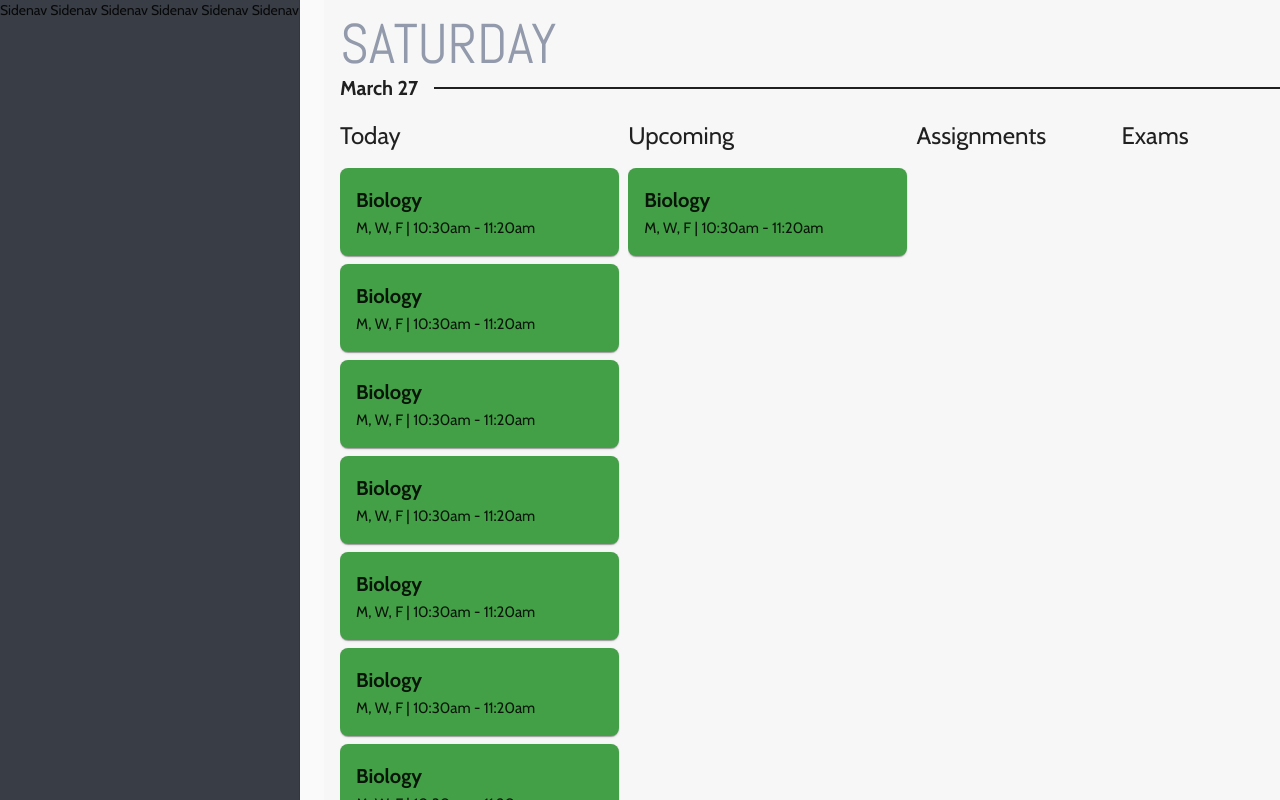
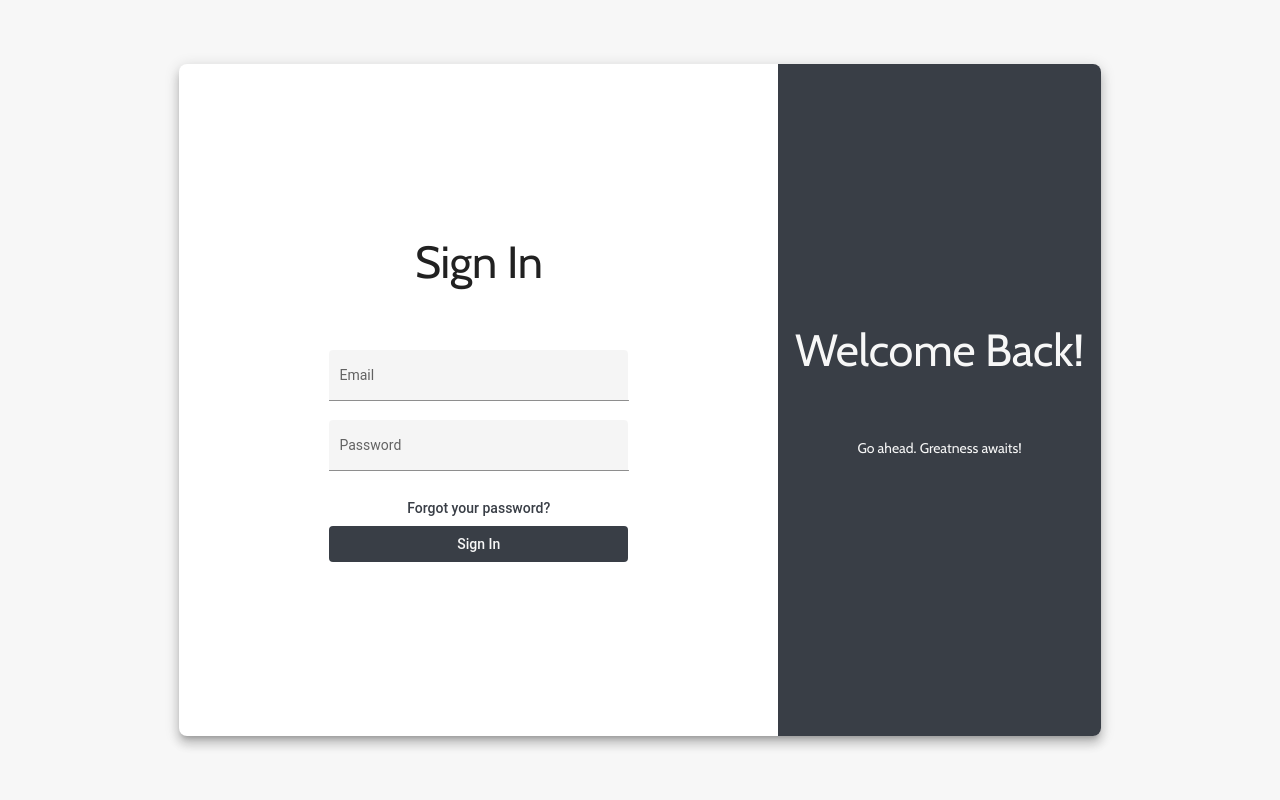
Before and after one commit to john17727/Seiri-Web, an Angular app: page / in a window 1280 px wide. Built offline with nearby package versions, Linux system fonts and the light colour scheme.

Commit message:
Created the login page.

```diff
--- a/src/app/app-routing.module.ts
+++ b/src/app/app-routing.module.ts
@@ -1,9 +1,11 @@
 import { NgModule } from '@angular/core';
 import { RouterModule, Routes } from '@angular/router';
 import { DashboardComponent } from './pages/dashboard/dashboard.component';
+import { StartComponent } from './pages/start/start.component';
 
 const routes: Routes = [
-  { path: '', component: DashboardComponent }
+  { path: 'dashboard', component: DashboardComponent },
+  { path: '', component: StartComponent }
 ];
 
 @NgModule({
--- a/src/app/app.component.html
+++ b/src/app/app.component.html
@@ -1,5 +1,5 @@
 <mat-sidenav-container class="sidenav-container">
-  <mat-sidenav class="sidenav" #sidenav mode="side" opened fixedInViewport="true">Sidenav Sidenav Sidenav Sidenav Sidenav Sidenav</mat-sidenav>
+  <mat-sidenav *ngIf="false" class="sidenav" #sidenav mode="side" opened fixedInViewport="true">Sidenav Sidenav Sidenav Sidenav Sidenav Sidenav</mat-sidenav>
   <mat-sidenav-content class="content">
     <router-outlet></router-outlet>
   </mat-sidenav-content>
--- a/src/app/pages/dashboard/dashboard.component.html
+++ b/src/app/pages/dashboard/dashboard.component.html
@@ -9,6 +9,12 @@
     <div class="content">
         <div class="col">
             <h1 class="col-header">Today</h1>
+            <div class="col-list">
+                <app-course-card></app-course-card>
+            </div>
+        </div>
+        <div class="col">
+            <h1 class="col-header">Upcoming</h1>
             <div class="col-list">
                 <app-course-card></app-course-card>
                 <app-course-card></app-course-card>
@@ -23,12 +29,6 @@
             </div>
         </div>
         <div class="col">
-            <h1 class="col-header">Upcoming</h1>
-            <div class="col-list">
-                <app-course-card></app-course-card>
-            </div>
-        </div>
-        <div class="col">
             <h1 class="col-header">Assignments</h1>
         </div>
         <div class="col">
--- /dev/null
+++ b/src/app/pages/start/start.component.html
@@ -0,0 +1,23 @@
+<div class="page">
+<mat-card class="login-card mat-elevation-z8">
+    <div class="login-content">
+        <h1 class="mat-display-2">Sign In</h1>
+        <form class="form" [formGroup]="loginForm" (ngSubmit)="login()">
+            <mat-form-field class="email" appearance="fill">
+                <mat-label>Email</mat-label>
+                <input matInput type="email" formControlName="email">
+            </mat-form-field>
+            <mat-form-field class="password" appearance="fill">
+                <mat-label>Password</mat-label>
+                <input matInput type="password" formControlName="password">
+            </mat-form-field>
+            <button type="button" mat-button color="primary">Forgot your password?</button>
+            <button type="submit" mat-flat-button color="primary">Sign In</button>
+        </form>
+    </div>
+    <div class="welcome-content">
+        <h1 class="mat-display-2">Welcome Back!</h1>
+        <h2 class="mat-body">Go ahead. Greatness awaits!</h2>
+    </div>
+</mat-card>
+</div>
--- /dev/null
+++ b/src/app/pages/start/start.component.scss
@@ -0,0 +1,38 @@
+.page {
+    display: flex;
+
+}
+
+.login-card {
+    display: flex;
+    flex-direction: row;
+    margin: 5% 14%;
+    flex: 1;
+    background-color: f7f7f7;
+    padding: 0;
+}
+
+.login-content {
+    flex: 1 0 65%;
+    display: flex;
+    flex-direction: column;
+    justify-content: center;
+    align-items: center;
+}
+
+.form {
+    width: 50%;
+    display: flex;
+    flex-direction: column;
+}
+
+.welcome-content {
+    color: #f7f7f7;
+    background-color: #393e46;
+    flex: 1 0 35%;
+    border-radius: 0 8px 8px 0;
+    display: flex;
+    flex-direction: column;
+    justify-content: center;
+    align-items: center;
+}
--- /dev/null
+++ b/src/app/pages/start/start.component.ts
@@ -0,0 +1,25 @@
+import { Component, OnInit } from '@angular/core';
+import { FormControl, FormGroup } from '@angular/forms';
+
+@Component({
+  selector: 'app-start',
+  templateUrl: './start.component.html',
+  styleUrls: ['./start.component.scss']
+})
+export class StartComponent implements OnInit {
+
+  loginForm: FormGroup = new FormGroup({
+    email: new FormControl(),
+    password: new FormControl()
+  });
+
+  constructor() { }
+
+  ngOnInit(): void {
+  }
+
+  login() {
+    console.log('Log In');
+  }
+
+}
--- a/src/styles.scss
+++ b/src/styles.scss
@@ -83,7 +83,11 @@ html, body { height: 100vh; }
 body {
   margin: 0;
   font-family: Roboto, "Helvetica Neue", sans-serif;
-  background-color: mat-color($seiri-white, Main);
+  background-color: mat-color($seiri-offwhite, Main);
+}
+
+.mat-drawer-content {
+  background-color: mat-color($seiri-offwhite, Main);
 }
 
 
@@ -107,5 +111,4 @@ hr {
 
 .mat-card {
   border-radius: 8px !important;
-  background-color: #EEEEEE;
 }
```
Also changed, not shown: src/app/app.module.ts (+12 -2 lines), 1 other file (tests, documents, lock files or other folders).
